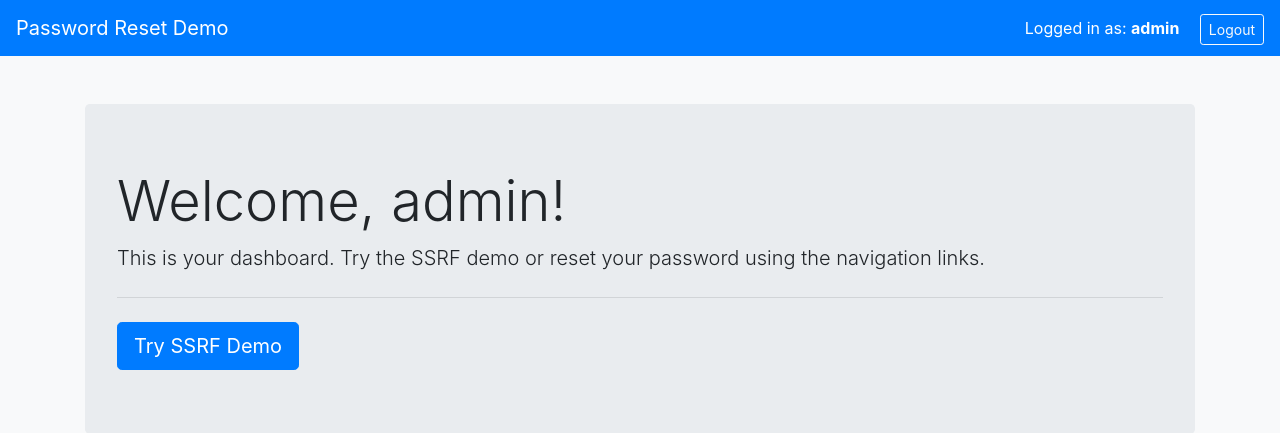
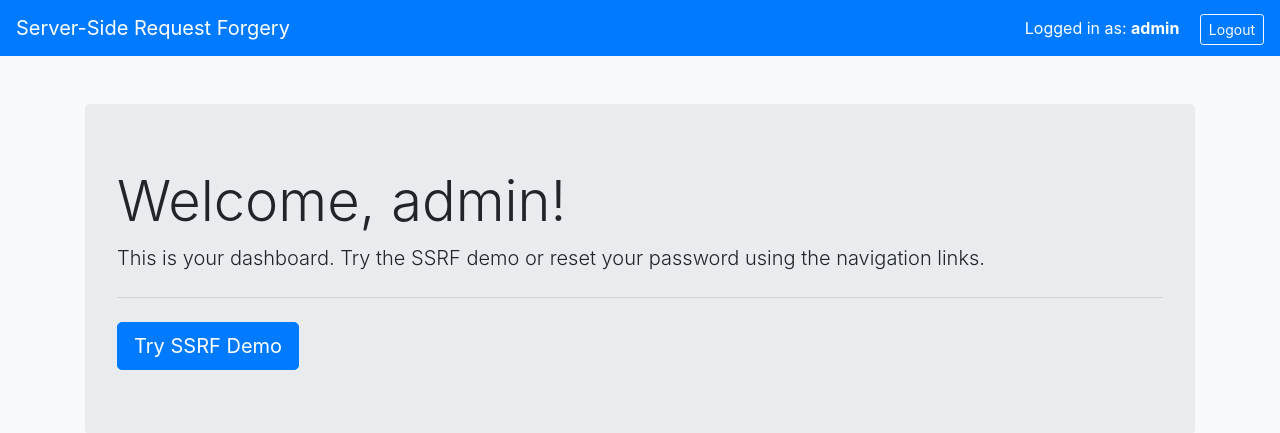
Before and after one commit to Ashutosh92222/ssrf, a Flask app: page / in a window 1280 px wide. Shown: the top 433 px of the page. Run offline with Flask 3, Linux system fonts and the light colour scheme; a user stored in the database is signed in; some libraries are stand-ins or nearby versions.

Commit message:
first commit

```diff
--- a/templates/dashboard.html
+++ b/templates/dashboard.html
@@ -7,7 +7,7 @@
 </head>
 <body class="bg-light">
     <nav class="navbar navbar-expand-lg navbar-dark bg-primary">
-        <a class="navbar-brand" href="#">Password Reset Demo</a>
+        <a class="navbar-brand" href="#">Server-Side Request Forgery </a>
         <div class="ml-auto">
             <span class="navbar-text text-white mr-3">Logged in as: <b>{{ username }}</b></span>
             <a href="{{ url_for('logout') }}" class="btn btn-outline-light btn-sm">Logout</a>
```
